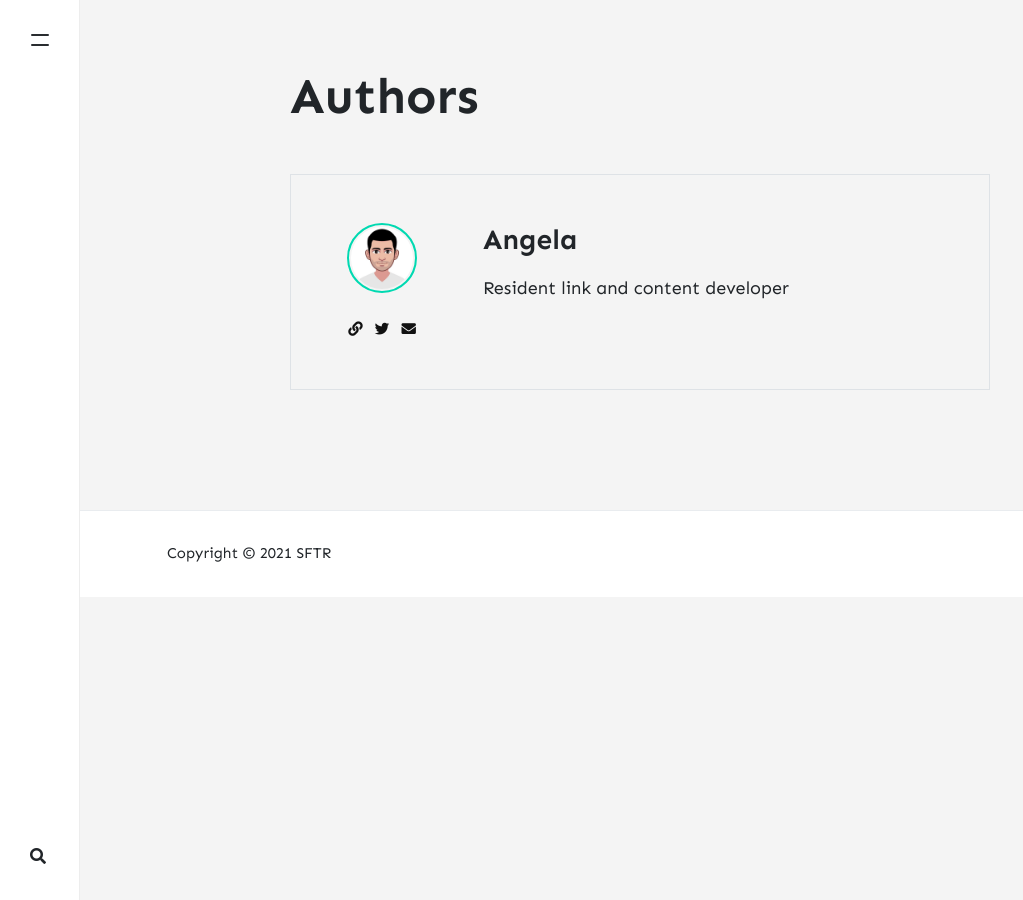
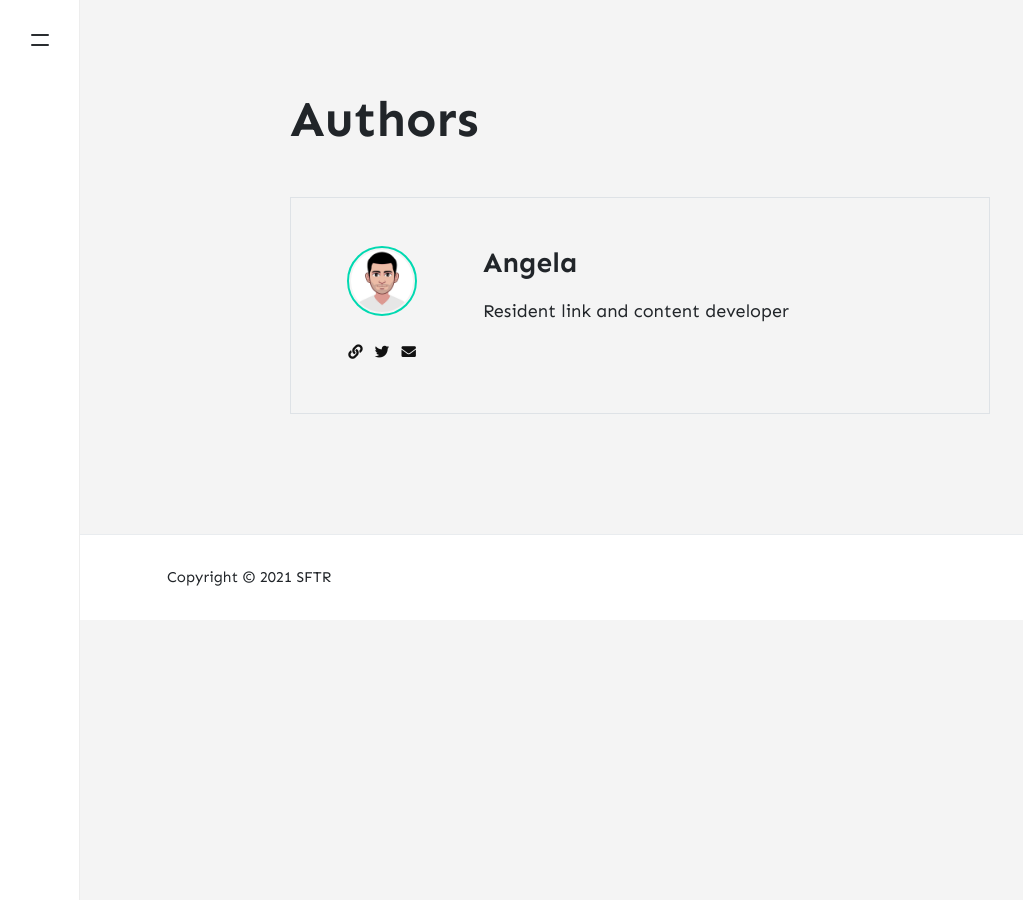
Before and after one commit to stackbit-projects/blue-triceratops-4f502, a Jekyll site: the page built from _pages/authors.html, in a window 1280 px wide. Shown: the whole page, without its empty margins (0-1023 px from the left). Built offline with Jekyll 4.4.1, drawn with Linux system fonts in a browser that asks for light colours; nearby versions of some CDN libraries; comment, search, counter and statistics services are not loaded.

Commit message:
default.html: changed

```diff
--- a/_layouts/default.html
+++ b/_layouts/default.html
@@ -60,8 +60,9 @@
 <!-- <svg xmlns="http://www.w3.org/2000/svg" width="24" height="24" viewBox="0 0 24 24">
     <path d="M12 2.163c3.204 0 3.584.012 4.85.07 3.252.148 4.771 1.691 4.919 4.919.058 1.265.069 1.645.069 4.849 0 3.205-.012 3.584-.069 4.849-.149 3.225-1.664 4.771-4.919 4.919-1.266.058-1.644.07-4.85.07-3.204 0-3.584-.012-4.849-.07-3.26-.149-4.771-1.699-4.919-4.92-.058-1.265-.07-1.644-.07-4.849 0-3.204.013-3.583.07-4.849.149-3.227 1.664-4.771 4.919-4.919 1.266-.057 1.645-.069 4.849-.069zm0-2.163c-3.259 0-3.667.014-4.947.072-4.358.2-6.78 2.618-6.98 6.98-.059 1.281-.073 1.689-.073 4.948 0 3.259.014 3.668.072 4.948.2 4.358 2.618 6.78 6.98 6.98 1.281.058 1.689.072 4.948.072 3.259 0 3.668-.014 4.948-.072 4.354-.2 6.782-2.618 6.979-6.98.059-1.28.073-1.689.073-4.948 0-3.259-.014-3.667-.072-4.947-.196-4.354-2.617-6.78-6.979-6.98-1.281-.059-1.69-.073-4.949-.073zm0 5.838c-3.403 0-6.162 2.759-6.162 6.162s2.759 6.163 6.162 6.163 6.162-2.759 6.162-6.163c0-3.403-2.759-6.162-6.162-6.162zm0 10.162c-2.209 0-4-1.79-4-4 0-2.209 1.791-4 4-4s4 1.791 4 4c0 2.21-1.791 4-4 4zm6.406-11.845c-.796 0-1.441.645-1.441 1.44s.645 1.44 1.441 1.44c.795 0 1.439-.645 1.439-1.44s-.644-1.44-1.439-1.44z" />
 </svg> -->
+    <i class="fa fa-instagram" style="font-size:36px"></i>
 
-{% include search-lunr.html %}
+<!-- {% include search-lunr.html %} -->
 
 
 <!-- End Sidebar Navigation
```
